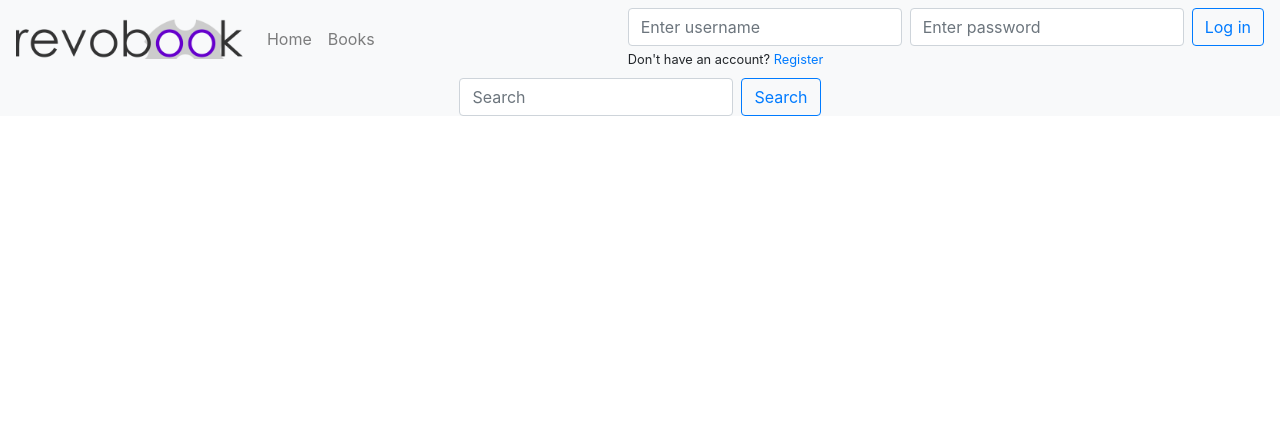
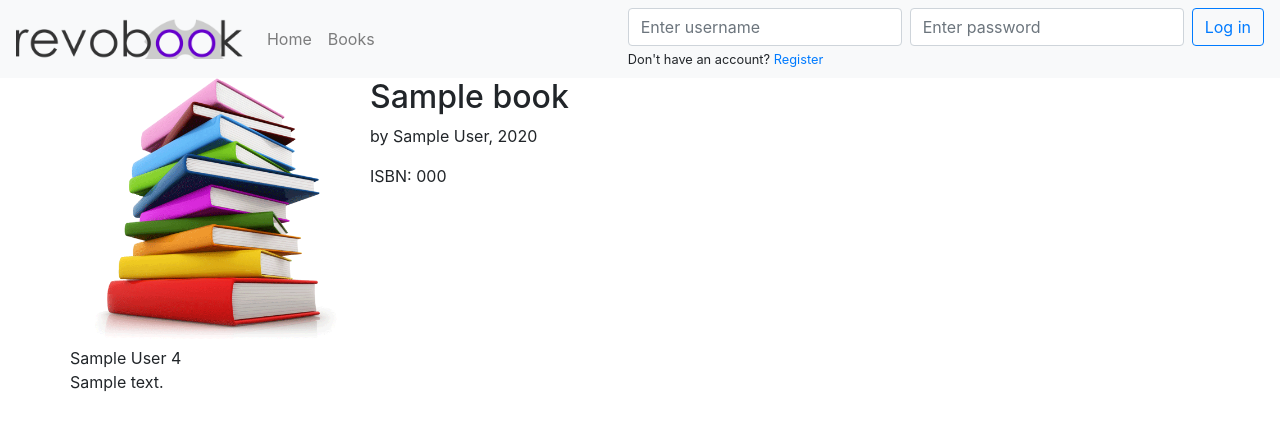
Before and after one commit to aaakulchyk/project1, a Flask app: template templates/book.html in a window 1280 px wide. Shown: the top 431 px of the page. Run offline with Flask 2, Linux system fonts and the light colour scheme; the template is opened without the code that fills it: most values are stand-ins (such as "Sample title", 1, 10 or a date in 2020); some libraries are stand-ins or nearby versions.

Commit message:
Created page for single books

```diff
--- a/application.py
+++ b/application.py
@@ -4,12 +4,13 @@ from flask import Flask, session, render_template, request, redirect, url_for, a
 from flask_session import Session
 from sqlalchemy import create_engine
 from sqlalchemy.orm import scoped_session, sessionmaker
+from models import Book
 
 
 app = Flask(__name__)
 
 # Check for environment variable
-DATABASE_URL = 'postgres://lfmoyqcmuvfoqn:c57be9c5cdd24c0fbe274db8c6626346f1ed8c47b3d8ec0317f73eae8d258337@ec2-50-19-249-121.compute-1.amazonaws.com:5432/d83lec9qlit9jv'
+os.putenv('DATABASE_URL', 'postgres://lfmoyqcmuvfoqn:c57be9c5cdd24c0fbe274db8c6626346f1ed8c47b3d8ec0317f73eae8d258337@ec2-50-19-249-121.compute-1.amazonaws.com:5432/d83lec9qlit9jv')
 if not os.getenv("DATABASE_URL"):
     raise RuntimeError("DATABASE_URL is not set")
 
@@ -96,3 +97,13 @@ def search(page, methods=['GET', 'POST']):
     if not result and page != 1:
         abort(404)
     return render_template('search.html', result=result)
+
+@app.route('/books/<int:id>')
+def book(id):
+    result = db.execute("SELECT isbn, title, author, year FROM books WHERE id = :id", {'id': id})
+    for row in result:
+        book_data = dict(row)
+    reviews_list = db.execute("SELECT book_id, author_id, rating, text FROM reviews WHERE book_id = :id",
+                                        {'id': id})
+    reviews = [dict(review) for review in reviews_list]
+    return render_template('book.html', book=book_data, reviews=reviews)
--- a/templates/book.html
+++ b/templates/book.html
@@ -1,6 +1,27 @@
 {% extends 'layout.html' %}
-{% block title %}Book{% endblock %}
-
+{% block title %}{{ book.title }}{% endblock %}
 {% block content %}
-
+<div class="row book">
+    <div class="col-3 book-img">
+        <img class="img-fluid" src="static/images/bookcover.png" alt="{{ book.title }} cover">
+    </div>
+    <div class="col-9 book-info">
+        <h2>{{ book.title }}</h2>
+        <p>by {{ book.author }}, {{ book.year }}</p>
+        <p>ISBN: {{ book.isbn }}</p>
+    </div>
+</div>
+{% if reviews %}
+<div class="row reviews">
+    {% for review in book.reviews %}
+    <div class="row review">
+        <div class="col-12 review-body">
+            <span class="review-item review-author">{{ review.author }}</span>
+            <span class="review-item review-rating">{{ review.rating }}</span>
+            <p class="review-item review-text">{{ review.text }}</p>
+        </div>
+    </div>
+    {% endfor %}
+</div>
+{% endif %}
 {% endblock %}
--- a/templates/layout.html
+++ b/templates/layout.html
@@ -49,10 +49,6 @@
             </div>
           </div>
         </nav>
-          <form class="form-inline bg-light justify-content-center" action="{{ url_for('search') }}" id="search" method="get">
-            <input class="form-control mr-sm-2" type="text" aria-describedby="search" placeholder="Search" name="search">
-            <button type="submit" class="btn btn-outline-primary">Search</button>
-          </form>
       </header>
       <div class="container" id="main">
         {% block content %}{% endblock %}
```
Also changed, not shown: models.py (+20 -27 lines), templates/home.html (+4 -3 lines), static/images/bookcover.png (added), 4 other files.
